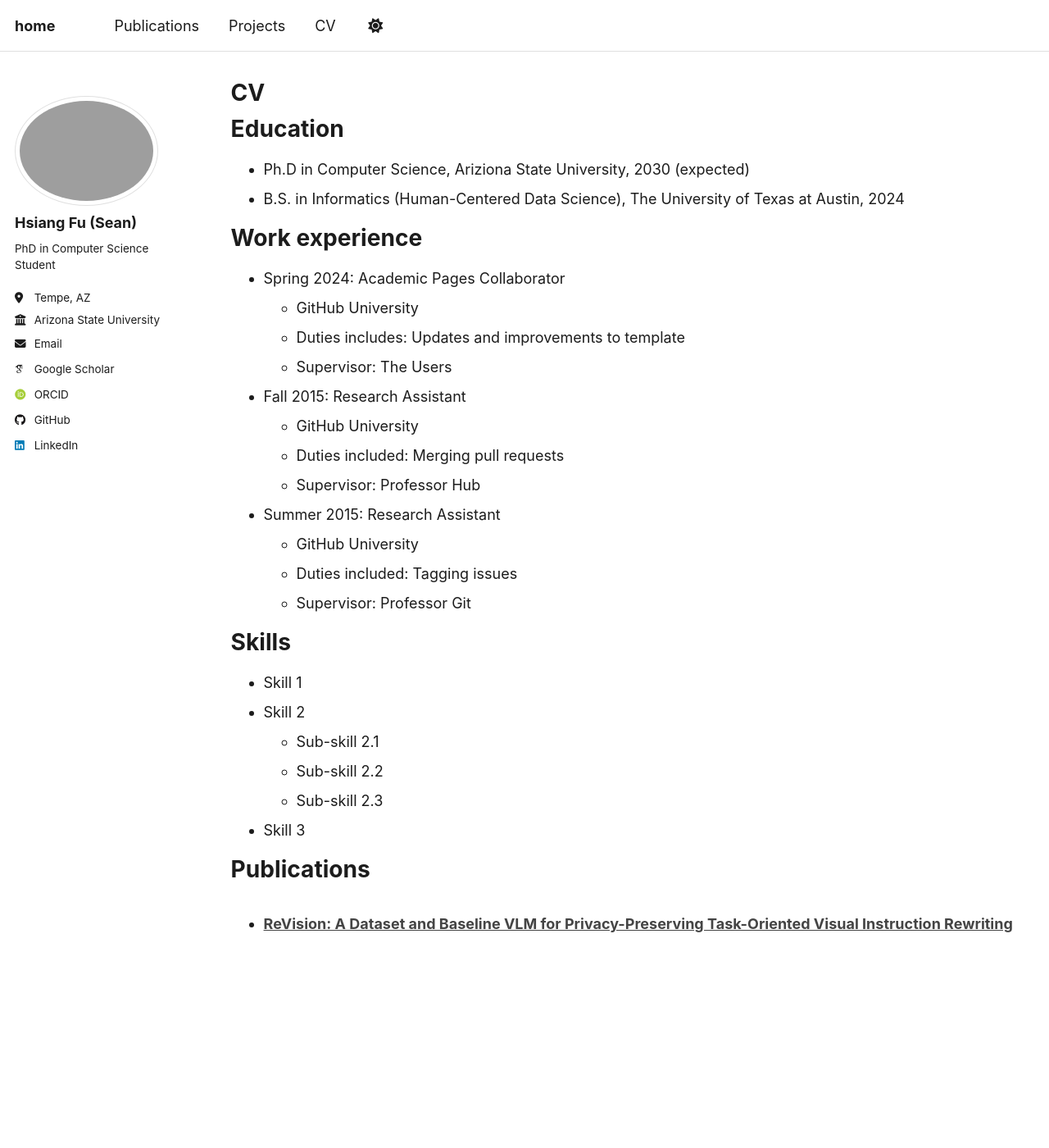
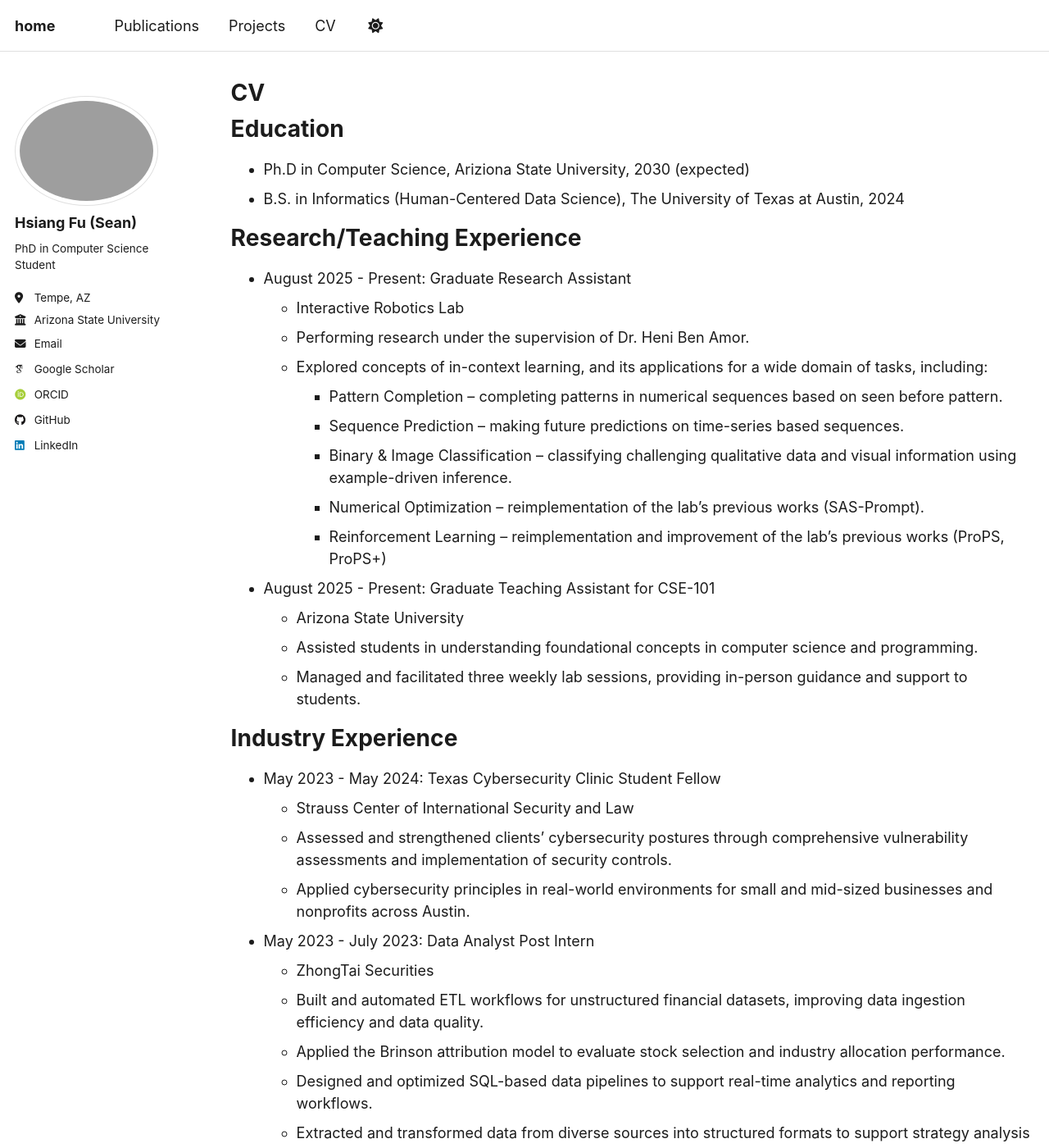
Before and after one commit to hsiang-fu/hsiang-fu.github.io, a Jekyll site: the page built from _pages/cv.md, in a window 1280 px wide and 1400 px high. Shown: the whole window at 82% size. Built offline with Jekyll 4.4.1, drawn with Linux system fonts in a browser that asks for light colours; some web fonts are replaced; a script that is not in the unit is left out; some of the changed text lies outside the part shown.

Commit message:
updated files

```diff
--- a/_pages/cv.md
+++ b/_pages/cv.md
@@ -14,35 +14,51 @@ Education
 * Ph.D in Computer Science, Ariziona State University, 2030 (expected)
 * B.S. in Informatics (Human-Centered Data Science), The University of Texas at Austin, 2024
 
-Work experience
+Research/Teaching Experience
 ======
-* Spring 2024: Academic Pages Collaborator
-  * GitHub University
-  * Duties includes: Updates and improvements to template
-  * Supervisor: The Users
+* August 2025 - Present: Graduate Research Assistant
+  * Interactive Robotics Lab
+  * Performing research under the supervision of Dr. Heni Ben Amor.
+  * Explored concepts of in-context learning, and its applications for a wide domain of tasks, including:
+    * Pattern Completion – completing patterns in numerical sequences based on seen before pattern.
+    * Sequence Prediction – making future predictions on time-series based sequences.
+    * Binary & Image Classification – classifying challenging qualitative data and visual information using example-driven inference.
+    * Numerical Optimization – reimplementation of the lab’s previous works (SAS-Prompt).
+    * Reinforcement Learning – reimplementation and improvement of the lab’s previous works (ProPS, ProPS+)
 
-* Fall 2015: Research Assistant
-  * GitHub University
-  * Duties included: Merging pull requests
-  * Supervisor: Professor Hub
+* August 2025 - Present: Graduate Teaching Assistant for CSE-101
+  * Arizona State University
+  * Assisted students in understanding foundational concepts in computer science and programming.
+  * Managed and facilitated three weekly lab sessions, providing in-person guidance and support to students.
 
-* Summer 2015: Research Assistant
-  * GitHub University
-  * Duties included: Tagging issues
-  * Supervisor: Professor Git
+Industry Experience
+======
+* May 2023 - May 2024: Texas Cybersecurity Clinic Student Fellow
+  * Strauss Center of International Security and Law
+  * Assessed and strengthened clients’ cybersecurity postures through comprehensive vulnerability assessments and implementation of security controls.
+  * Applied cybersecurity principles in real-world environments for small and mid-sized businesses and nonprofits across Austin.
 
-Skills
-======
-* Skill 1
-* Skill 2
-  * Sub-skill 2.1
-  * Sub-skill 2.2
-  * Sub-skill 2.3
-* Skill 3
+* May 2023 - July 2023: Data Analyst Post Intern
+  * ZhongTai Securities
+  * Built and automated ETL workflows for unstructured financial datasets, improving data ingestion efficiency and data quality.
+  * Applied the Brinson attribution model to evaluate stock selection and industry allocation performance.
+  * Designed and optimized SQL-based data pipelines to support real-time analytics and reporting workflows.
+  * Extracted and transformed data from diverse sources into structured formats to support strategy analysis and insight generation.
+
+* May 2021 - August 2021: Product Testing Intern
+  * Dell Technologies
+  * Collaborated with cross-functional teams to develop Python-based automation scripts for data validation and system testing in large-scale environments.
+  * Delivered a high-performing end-of-internship project, receiving positive feedback for both the results and technical presentation to internship mentors.
 
 Publications
 ======
   <ul>{% for post in site.publications reversed %}
+    {% include archive-single-cv.html %}
+  {% endfor %}</ul>
+
+Projects
+======
+  <ul>{% for post in site.portfolio %}
     {% include archive-single-cv.html %}
   {% endfor %}</ul>
 
```
